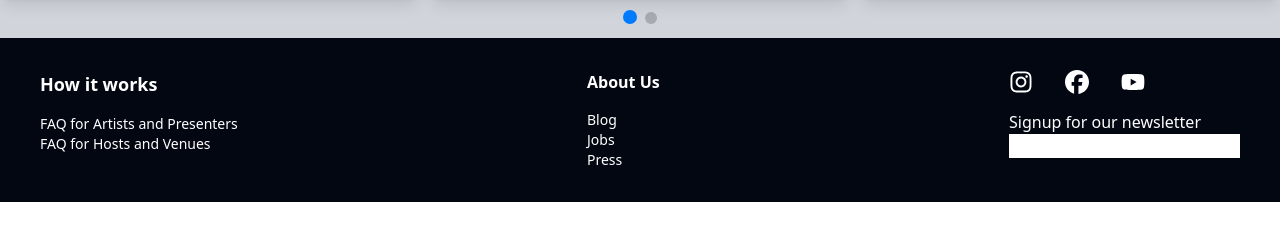
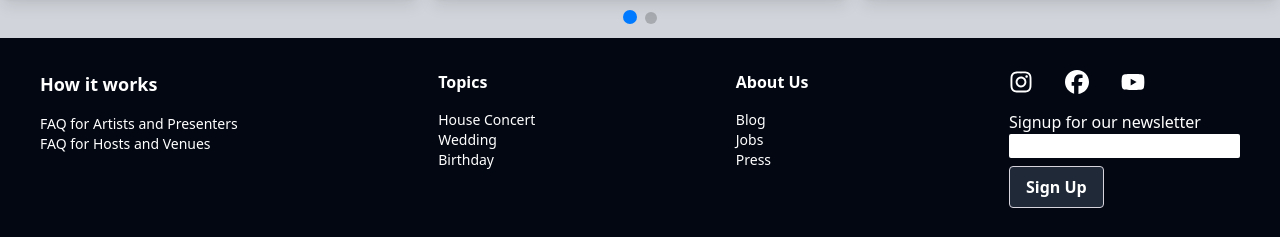
Before and after one commit to CooleyWC/event_app, a React (Vite) app in the folder client/: page /dashboard in a window 1280 px wide. Shown: the part 1652-1889 px from the top of the page. Before the commit the page ends 1854 px from the top, so only its background shows below. Built offline with nearby package versions, Linux system fonts and the light colour scheme; no server answers.

Commit message:
style: add placeholder links to a tags. add Sign Up button to newsletter input

```diff
--- a/client/src/Layout.jsx
+++ b/client/src/Layout.jsx
@@ -66,24 +66,37 @@ function Layout() {
             <footer className='bg-gray-950 text-white flex flex-col sm:flex-row justify-between px-10'>
                 <div className='my-8'>
                     <h5 className='font-bold text-lg mb-4'>How it works</h5>
-                    <a className='block text-sm'>FAQ for Artists and Presenters</a>
-                    <a className='block text-sm'>FAQ for Hosts and Venues</a>
+                    <a href='#' className='block text-sm'>FAQ for Artists and Presenters</a>
+                    <a href='#' className='block text-sm'>FAQ for Hosts and Venues</a>
+                </div>
+                <div className='my-8'>
+                    <h5 className='font-semibold mb-4'>Topics</h5>
+                    <a href='#' className='block text-sm'>House Concert</a>
+                    <a href='#' className='block text-sm'>Wedding</a>
+                    <a href='#' className='block text-sm'>Birthday</a>
                 </div>
                 <div className='my-8'>
                     <h5 className='font-semibold mb-4'>About Us</h5>
-                    <a className='block text-sm'>Blog</a>
-                    <a className='block text-sm'>Jobs</a>
-                    <a className='block text-sm'>Press</a>
+                    <a href='#' className='block text-sm'>Blog</a>
+                    <a href='#' className='block text-sm'>Jobs</a>
+                    <a href='#' className='block text-sm'>Press</a>
                 </div>
                 <div className='my-8'>
                     <div className='flex flex-row gap-8 mb-4'>
-                        <FaInstagram className='text-2xl'/>
-                        <FaFacebook className='text-2xl'/>
-                        <FaYoutube className='text-2xl'/>
+                        <a href='#'>
+                            <FaInstagram className='text-2xl'/>
+                        </a>
+                        <a href='#'>
+                            <FaFacebook className='text-2xl'/>
+                        </a>
+                        <a href='#'>
+                            <FaYoutube className='text-2xl'/>
+                        </a>
                     </div>
                     <div>
-                        <label>Signup for our newsletter</label>
-                        <input className='block'/>
+                        <label className='mb-2'>Signup for our newsletter</label>
+                        <input className='block text-black mb-2 rounded-sm'/>
+                        <button className='bg-gray-800 text-white font-bold py-2 px-4 mr-2 border-solid rounded border-ivory border hover:bg-gray-950 hover:text-white transition ease-in-out'>Sign Up</button>
                     </div>
 
                 </div>
```
